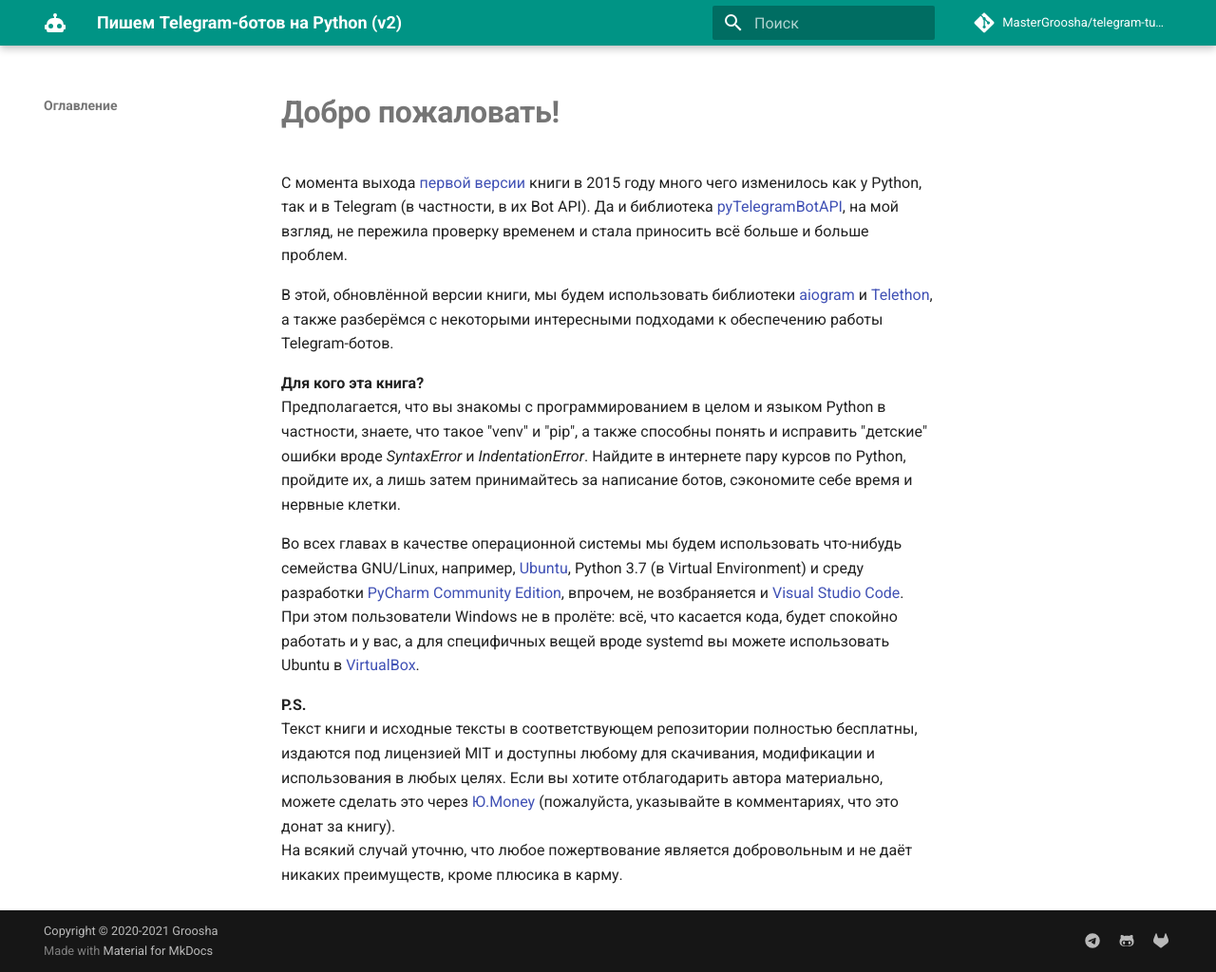
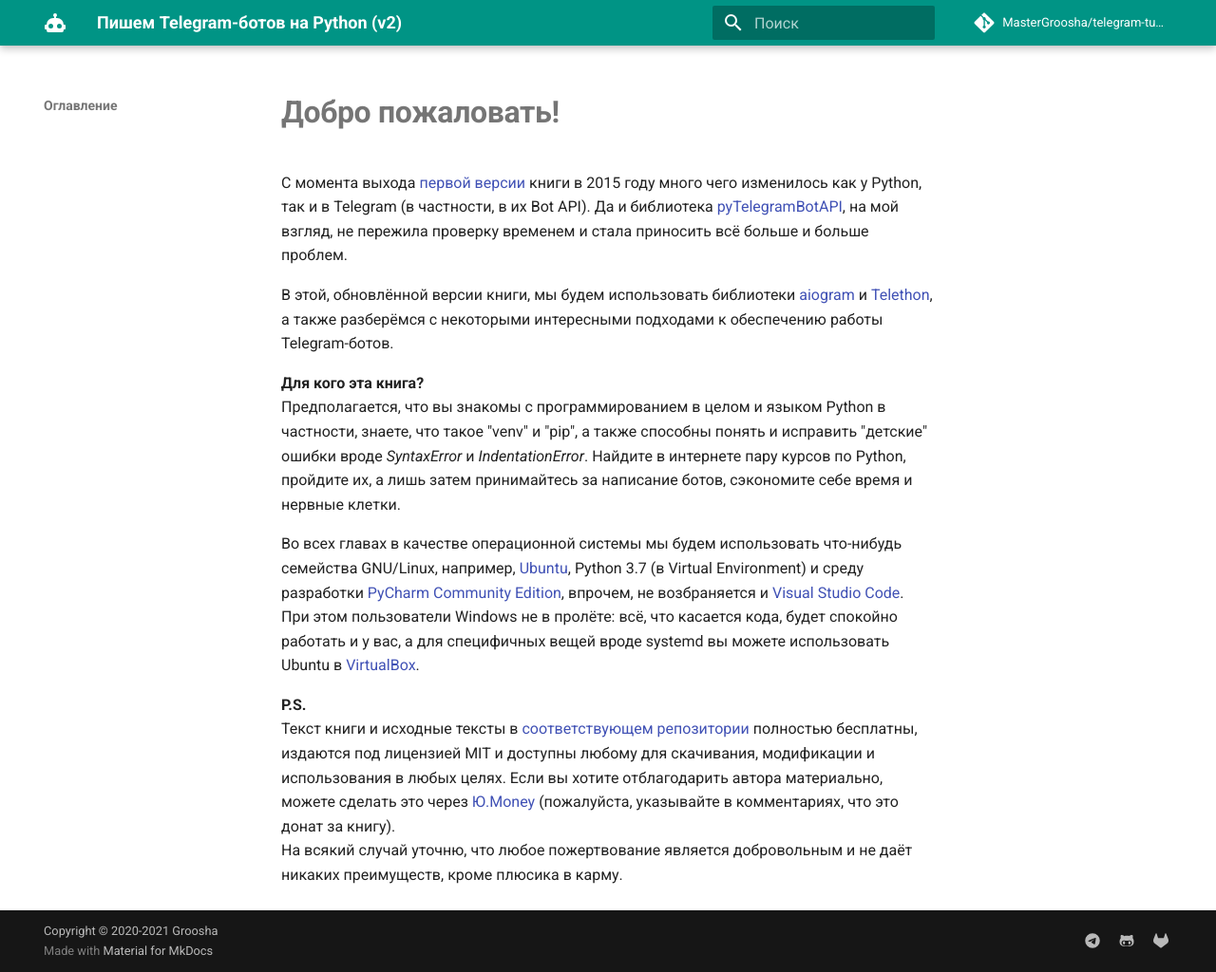
Before and after one commit to Vadim-Khristenko/aiogram-3-guide, an MkDocs documentation site: the page built from book_src/index.md, in a window 1280 px wide and 1024 px high. Shown: the whole window at 95% size. Built offline with MkDocs 1.6.1 and Material for MkDocs 9.7.7, drawn with Linux system fonts in a browser that asks for light colours; comment, search, counter and statistics services are not loaded; part of the change alters nothing that is shown.

Commit message:
Добавлена ссылка на GitHub-репозиторий во введении

```diff
--- a/book_src/index.md
+++ b/book_src/index.md
@@ -23,7 +23,8 @@ title: Введение
 вроде systemd вы можете использовать Ubuntu в [VirtualBox](https://www.virtualbox.org).
 
 **P.S.**
-Текст книги и исходные тексты в соответствующем репозитории полностью бесплатны, издаются под лицензией MIT
-и доступны любому для скачивания, модификации и использования в любых целях. Если вы хотите отблагодарить автора материально,
-можете сделать это через [Ю.Money](https://yoomoney.ru/to/41001515922197) (пожалуйста, указывайте в комментариях, что это донат за книгу).
+Текст книги и исходные тексты в [соответствующем репозитории](https://github.com/MasterGroosha/telegram-tutorial-2)
+полностью бесплатны, издаются под лицензией MIT и доступны любому для скачивания, модификации и использования в любых целях.
+Если вы хотите отблагодарить автора материально, можете сделать это через [Ю.Money](https://yoomoney.ru/to/41001515922197)
+(пожалуйста, указывайте в комментариях, что это донат за книгу).
 На всякий случай уточню, что любое пожертвование является добровольным и не даёт никаких преимуществ, кроме плюсика в карму.
```
